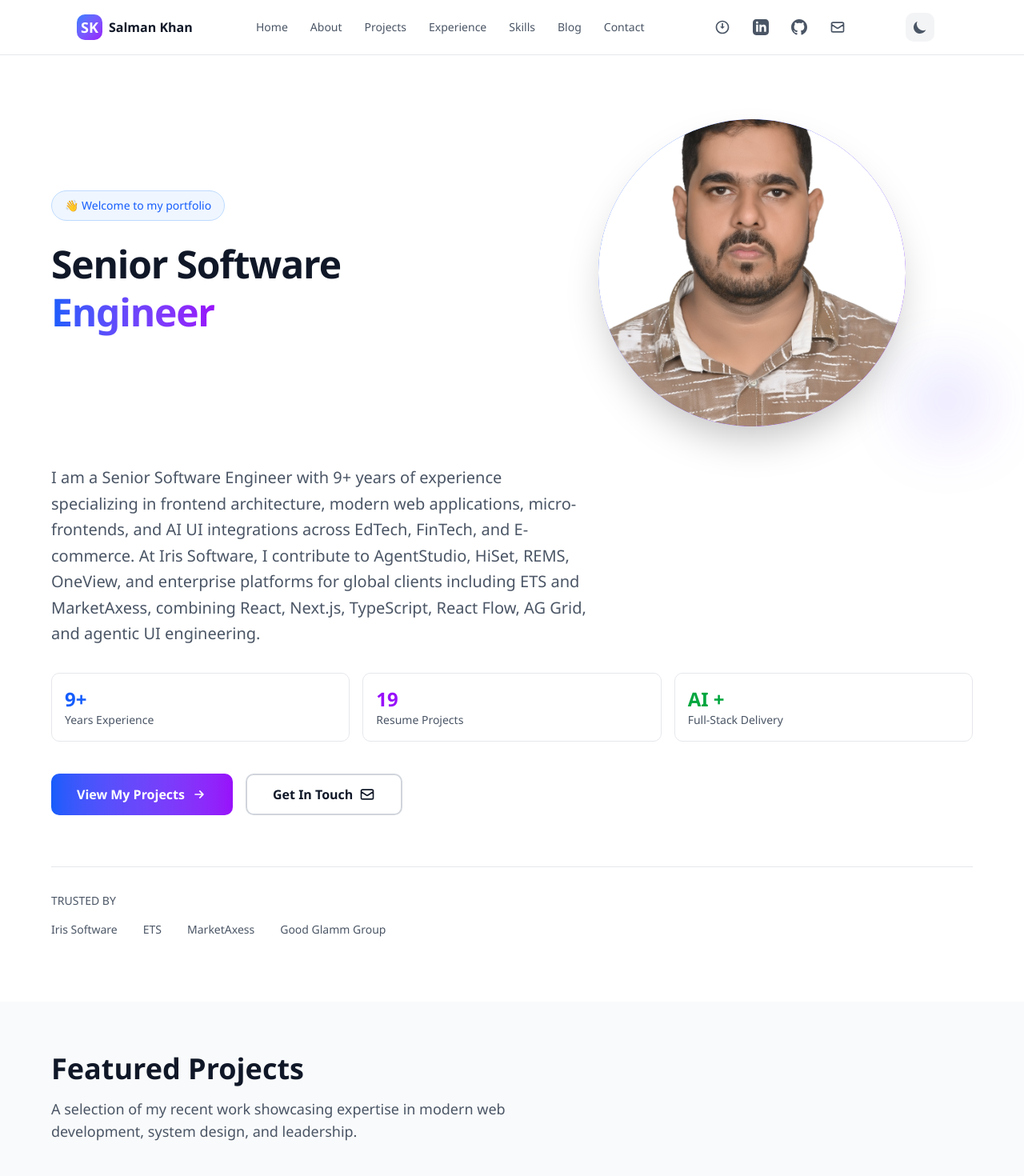
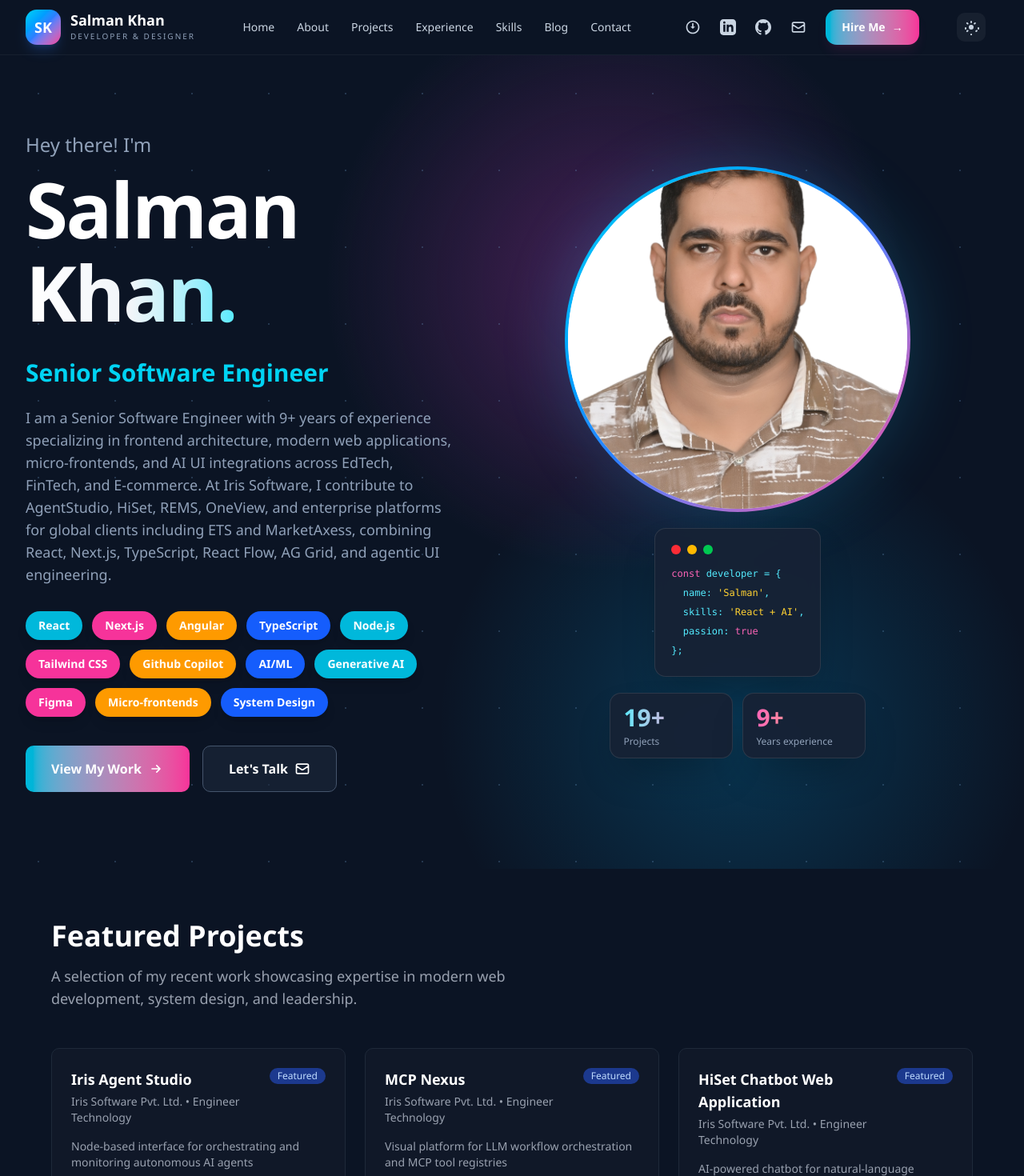
Before and after one commit to salman4Iris/portfolio_nextjs, a Next.js app: page / in a window 1280 px wide. Shown: the top 1470 px of the page at 80% size. Built offline with nearby package versions, Linux system fonts and the light colour scheme.

Commit message:
Ui Updated

```diff
--- a/app/globals.css
+++ b/app/globals.css
@@ -51,6 +51,7 @@
 :root {
   --font-sans: 'Segoe UI', 'Helvetica Neue', Arial, sans-serif;
   --font-mono: 'SFMono-Regular', 'SF Mono', Consolas, 'Liberation Mono', Menlo, monospace;
+  --home-background: #edf3fa;
   --background: oklch(1 0 0);
   --foreground: oklch(0.145 0 0);
   --card: oklch(1 0 0);
@@ -86,6 +87,7 @@
 }
 
 .dark {
+  --home-background: #0b1424;
   --background: oklch(0.145 0 0);
   --foreground: oklch(0.985 0 0);
   --card: oklch(0.205 0 0);
--- a/app/layout.tsx
+++ b/app/layout.tsx
@@ -51,7 +51,7 @@ export default function RootLayout({ children }: RootLayoutProps): JSX.Element {
         <meta name="theme-color" content="#000000" media="(prefers-color-scheme: dark)" />
       </head>
       <body className="flex min-h-screen flex-col bg-white dark:bg-black">
-        <ThemeProvider attribute="class" defaultTheme="system" enableSystem enableColorScheme>
+        <ThemeProvider attribute="class" defaultTheme="dark" enableSystem enableColorScheme>
           <Header />
           <main className="flex-grow">{children}</main>
           <Footer />
--- a/app/page.tsx
+++ b/app/page.tsx
@@ -15,12 +15,12 @@ export default function Home(): JSX.Element {
   const featuredProjects: readonly Project[] = getFeaturedProjects();
 
   return (
-    <div className="w-full">
+    <div className="w-full bg-[var(--home-background)]">
       {/* HERO SECTION */}
       <Hero />
 
       {/* FEATURED PROJECTS SECTION */}
-      <SectionWrapper className="bg-gray-50 dark:bg-gray-900">
+      <SectionWrapper className="bg-[var(--home-background)]">
         <div className="mb-12">
           <h2 className="mb-4 text-4xl font-bold text-gray-900 dark:text-white">
             Featured Projects
--- a/components/Header.tsx
+++ b/components/Header.tsx
@@ -36,20 +36,27 @@ export const Header = (): JSX.Element => {
   };
 
   if (!isMounted) {
-    return <header className="h-16 border-b border-gray-200 dark:border-gray-800" />;
+    return (
+      <header className="h-16 border-b border-slate-200 bg-[var(--home-background)] dark:border-slate-800" />
+    );
   }
 
   return (
-    <header className="sticky top-0 z-50 w-full border-b border-gray-200 bg-white dark:border-gray-800 dark:bg-black">
-      <nav className="mx-auto flex max-w-6xl items-center justify-between px-4 py-4 sm:px-6 lg:px-8">
+    <header className="sticky top-0 z-50 w-full border-b border-slate-200 bg-[var(--home-background)] text-slate-900 dark:border-white/5 dark:text-white">
+      <nav className="mx-auto flex max-w-7xl items-center justify-between px-4 py-3 sm:px-6 lg:px-8">
         {/* LOGO */}
-        <Link href="/" className="flex items-center space-x-2">
-          <div className="flex h-8 w-8 items-center justify-center rounded-lg bg-gradient-to-br from-blue-500 to-purple-600">
-            <span className="text-lg font-bold text-white">SK</span>
+        <Link href="/" className="flex items-center gap-3">
+          <div className="flex h-11 w-11 items-center justify-center rounded-xl bg-gradient-to-br from-cyan-400 via-blue-500 to-pink-500 shadow-lg shadow-blue-500/20">
+            <span className="text-lg font-black text-white">SK</span>
           </div>
-          <span className="hidden font-semibold text-gray-900 dark:text-white sm:inline">
-            Salman Khan
-          </span>
+          <div className="hidden sm:block">
+            <span className="block text-lg font-bold leading-none text-slate-900 dark:text-white">
+              Salman Khan
+            </span>
+            <span className="mt-1 block text-[10px] font-medium uppercase tracking-[0.2em] text-slate-400">
+              Developer &amp; Designer
+            </span>
+          </div>
         </Link>
 
         {/* DESKTOP NAVIGATION */}
@@ -61,7 +68,7 @@ export const Header = (): JSX.Element => {
                 href={item.href}
                 className={cn(
                   'px-3 py-2 text-sm font-medium transition-colors',
-                  'text-gray-600 hover:text-gray-900 dark:text-gray-400 dark:hover:text-white'
+                  'text-slate-700 hover:text-cyan-600 dark:text-slate-300 dark:hover:text-cyan-400'
                 )}
                 target={item.isExternal ? '_blank' : undefined}
                 rel={item.isExternal ? 'noopener noreferrer' : undefined}
@@ -73,21 +80,17 @@ export const Header = (): JSX.Element => {
         </div>
 
         {/* SOCIAL LINKS & RESUME */}
-        <div className="hidden items-center space-x-3 md:flex">
+        <div className="hidden items-center space-x-2 md:flex">
           {/* Download Resume */}
           {SITE_METADATA.resumeLink && (
             <a
               href={SITE_METADATA.resumeLink}
               download
-              className="rounded-lg p-2 text-gray-600 transition-colors hover:bg-gray-100 hover:text-green-600 dark:text-gray-400 dark:hover:bg-gray-800 dark:hover:text-green-400"
+              className="rounded-lg p-2 text-slate-600 transition-colors hover:bg-slate-900/5 hover:text-cyan-600 dark:text-slate-300 dark:hover:bg-white/10 dark:hover:text-cyan-400"
               aria-label="Download Resume"
               title="Download Resume"
             >
-              <svg
-                className="h-5 w-5"
-                fill="currentColor"
-                viewBox="0 0 24 24"
-              >
+              <svg className="h-5 w-5" fill="currentColor" viewBox="0 0 24 24">
                 <path d="M12 2C6.48 2 2 6.48 2 12s4.48 10 10 10 10-4.48 10-10S17.52 2 12 2zm0 18c-4.41 0-8-3.59-8-8s3.59-8 8-8 8 3.59 8 8-3.59 8-8 8zm3.5-9H13V6h-2v5H8.5l3.5 3.5 3.5-3.5z" />
               </svg>
             </a>
@@ -98,14 +101,10 @@ export const Header = (): JSX.Element => {
             href={SITE_METADATA.socialLinks.linkedin}
             target="_blank"
             rel="noopener noreferrer"
-            className="rounded-lg p-2 text-gray-600 transition-colors hover:bg-gray-100 hover:text-blue-600 dark:text-gray-400 dark:hover:bg-gray-800 dark:hover:text-blue-400"
+            className="rounded-lg p-2 text-slate-600 transition-colors hover:bg-slate-900/5 hover:text-cyan-600 dark:text-slate-300 dark:hover:bg-white/10 dark:hover:text-cyan-400"
             aria-label="LinkedIn"
           >
-            <svg
-              className="h-5 w-5"
-              fill="currentColor"
-              viewBox="0 0 24 24"
-            >
+            <svg className="h-5 w-5" fill="currentColor" viewBox="0 0 24 24">
               <path d="M19 0h-14c-2.761 0-5 2.239-5 5v14c0 2.761 2.239 5 5 5h14c2.762 0 5-2.239 5-5v-14c0-2.761-2.238-5-5-5zm-11 19h-3v-11h3v11zm-1.5-12.268c-.966 0-1.75-.79-1.75-1.764s.784-1.764 1.75-1.764 1.75.79 1.75 1.764-.783 1.764-1.75 1.764zm13.5 12.268h-3v-5.604c0-3.368-4-3.113-4 0v5.604h-3v-11h3v1.765c1.396-2.586 7-2.777 7 2.476v6.759z" />
             </svg>
           </a>
@@ -115,14 +114,10 @@ export const Header = (): JSX.Element => {
             href={SITE_METADATA.socialLinks.github}
             target="_blank"
             rel="noopener noreferrer"
-            className="rounded-lg p-2 text-gray-600 transition-colors hover:bg-gray-100 hover:text-gray-900 dark:text-gray-400 dark:hover:bg-gray-800 dark:hover:text-white"
+            className="rounded-lg p-2 text-slate-600 transition-colors hover:bg-slate-900/5 hover:text-slate-900 dark:text-slate-300 dark:hover:bg-white/10 dark:hover:text-white"
             aria-label="GitHub"
           >
-            <svg
-              className="h-5 w-5"
-              fill="currentColor"
-              viewBox="0 0 24 24"
-            >
+            <svg className="h-5 w-5" fill="currentColor" viewBox="0 0 24 24">
               <path d="M12 0c-6.626 0-12 5.373-12 12 0 5.302 3.438 9.8 8.207 11.387.599.111.793-.261.793-.577v-2.234c-3.338.726-4.033-1.416-4.033-1.416-.546-1.387-1.333-1.756-1.333-1.756-1.089-.745.083-.729.083-.729 1.205.084 1.839 1.237 1.839 1.237 1.07 1.834 2.807 1.304 3.492.997.107-.775.418-1.305.762-1.604-2.665-.305-5.467-1.334-5.467-5.931 0-1.311.469-2.381 1.236-3.221-.124-.303-.535-1.524.117-3.176 0 0 1.008-.322 3.301 1.23.957-.266 1.983-.399 3.003-.404 1.02.005 2.047.138 3.006.404 2.291-1.552 3.297-1.23 3.297-1.23.653 1.653.242 2.874.118 3.176.77.84 1.235 1.911 1.235 3.221 0 4.609-2.807 5.624-5.479 5.921.43.372.823 1.102.823 2.222v 3.293c0 .319.192.694.801.576 4.765-1.589 8.199-6.086 8.199-11.386 0-6.627-5.373-12-12-12z" />
             </svg>
           </a>
@@ -130,15 +125,10 @@ export const Header = (): JSX.Element => {
           {/* Email */}
           <a
             href={`mailto:${SITE_METADATA.socialLinks.email}`}
-            className="rounded-lg p-2 text-gray-600 transition-colors hover:bg-gray-100 hover:text-red-600 dark:text-gray-400 dark:hover:bg-gray-800 dark:hover:text-red-400"
+            className="rounded-lg p-2 text-slate-600 transition-colors hover:bg-slate-900/5 hover:text-pink-600 dark:text-slate-300 dark:hover:bg-white/10 dark:hover:text-pink-400"
             aria-label="Email"
           >
-            <svg
-              className="h-5 w-5"
-              fill="none"
-              stroke="currentColor"
-              viewBox="0 0 24 24"
-            >
+            <svg className="h-5 w-5" fill="none" stroke="currentColor" viewBox="0 0 24 24">
               <path
                 strokeLinecap="round"
                 strokeLinejoin="round"
@@ -147,6 +137,14 @@ export const Header = (): JSX.Element => {
               />
             </svg>
           </a>
+
+          <Link
+            href="/contact"
+            className="ml-2 inline-flex items-center gap-2 rounded-xl bg-gradient-to-r from-cyan-500 to-pink-500 px-5 py-3 text-sm font-bold text-white shadow-lg shadow-pink-500/10 transition-transform hover:-translate-y-0.5"
+          >
+            Hire Me
+            <span aria-hidden="true">→</span>
+          </Link>
         </div>
 
         {/* THEME TOGGLE & MOBILE MENU */}
@@ -154,7 +152,7 @@ export const Header = (): JSX.Element => {
           {/* Theme Toggle Button */}
           <button
             onClick={toggleTheme}
-            className="rounded-lg bg-gray-100 p-2 text-gray-600 transition-colors hover:bg-gray-200 dark:bg-gray-800 dark:text-gray-400 dark:hover:bg-gray-700"
+            className="rounded-lg bg-slate-900/5 p-2 text-slate-600 transition-colors hover:bg-slate-900/10 hover:text-slate-900 dark:bg-white/5 dark:text-slate-300 dark:hover:bg-white/10 dark:hover:text-white"
             aria-label="Toggle theme"
           >
             {theme === 'dark' ? (
@@ -171,7 +169,7 @@ export const Header = (): JSX.Element => {
           {/* Mobile Menu Button */}
           <button
             onClick={toggleMenu}
-            className="rounded-lg bg-gray-100 p-2 text-gray-600 transition-colors hover:bg-gray-200 dark:bg-gray-800 dark:text-gray-400 dark:hover:bg-gray-700 md:hidden"
+            className="rounded-lg bg-slate-900/5 p-2 text-slate-600 transition-colors hover:bg-slate-900/10 hover:text-slate-900 dark:bg-white/5 dark:text-slate-300 dark:hover:bg-white/10 dark:hover:text-white md:hidden"
             aria-label="Toggle menu"
           >
             <svg className="h-5 w-5" fill="none" stroke="currentColor" viewBox="0 0 24 24">
@@ -188,7 +186,7 @@ export const Header = (): JSX.Element => {
 
       {/* MOBILE NAVIGATION */}
       {isMenuOpen && (
-        <div className="border-t border-gray-200 dark:border-gray-800 md:hidden">
+        <div className="border-t border-slate-200 bg-[var(--home-background)] dark:border-white/10 md:hidden">
           <div className="space-y-1 px-4 py-2">
             {NAVIGATION_ITEMS.map(
               (item: NavigationItem): JSX.Element => (
@@ -197,8 +195,7 @@ export const Header = (): JSX.Element => {
                   href={item.href}
                   className={cn(
                     'block rounded-lg px-3 py-2 text-base font-medium transition-colors',
-                    'text-gray-600 hover:bg-gray-100 hover:text-gray-900',
-                    'dark:text-gray-400 dark:hover:bg-gray-800 dark:hover:text-white'
+                    'text-slate-700 hover:bg-slate-900/5 hover:text-slate-900 dark:text-slate-300 dark:hover:bg-white/10 dark:hover:text-white'
                   )}
                   onClick={(): void => setIsMenuOpen(false)}
                 >
--- a/components/Hero.tsx
+++ b/components/Hero.tsx
@@ -21,86 +21,62 @@ import { PROJECTS } from '@/content/projects';
  */
 export const Hero = (): JSX.Element => {
   const totalYears: number = calculateTotalExperienceYears();
+  const skillPills: readonly string[] = ['React', 'Next.js','Angular','TypeScript','Node.js','Tailwind CSS','Github Copilot','AI/ML','Generative AI','Figma','Micro-frontends','System Design'];
 
   return (
-    <section className="relative w-full overflow-hidden bg-white px-4 py-20 dark:bg-black sm:px-6 lg:px-8">
-      {/* BACKGROUND GRADIENT */}
-      <div className="absolute inset-0 -z-10 bg-gradient-to-br from-blue-50 via-white to-purple-50 dark:from-gray-900 dark:via-black dark:to-gray-900" />
-      <div className="absolute -top-40 right-0 -z-10 h-80 w-80 rounded-full bg-gradient-to-br from-blue-400 to-purple-600 opacity-10 blur-3xl dark:opacity-5" />
-      <div className="absolute -bottom-40 left-0 -z-10 h-80 w-80 rounded-full bg-gradient-to-tr from-purple-400 to-blue-600 opacity-10 blur-3xl dark:opacity-5" />
+    <section className="relative isolate min-h-[calc(100vh-5rem)] w-full overflow-hidden bg-[var(--home-background)] px-4 py-16 text-slate-900 sm:px-6 sm:py-20 dark:text-white lg:px-8 lg:py-24">
+      <div className="absolute inset-0 -z-10 bg-[radial-gradient(circle_at_60%_28%,rgba(193,57,190,0.2),transparent_34%),radial-gradient(circle_at_72%_82%,rgba(0,180,255,0.16),transparent_30%)] dark:bg-[radial-gradient(circle_at_60%_28%,rgba(193,57,190,0.32),transparent_34%),radial-gradient(circle_at_72%_82%,rgba(0,180,255,0.22),transparent_30%)]" />
+      <div className="absolute inset-0 -z-10 opacity-40 [background-image:radial-gradient(rgba(118,167,214,0.6)_1px,transparent_1px)] [background-size:96px_96px]" />
 
-      {/* CONTENT */}
-      <div className="mx-auto max-w-6xl">
-        <div className="grid items-center gap-12 md:grid-cols-2">
-          {/* TEXT CONTENT */}
-          <div>
-            <div className="mb-6 inline-flex items-center rounded-full border border-blue-200 bg-blue-50 px-4 py-2 text-sm font-medium text-blue-600 dark:border-blue-900 dark:bg-blue-950 dark:text-blue-400">
-              👋 Welcome to my portfolio
-            </div>
-
-            <h1 className="mb-6 text-5xl font-bold leading-tight tracking-tight text-gray-900 dark:text-white sm:text-6xl md:text-5xl">
-              Senior Software
+      <div className="mx-auto grid max-w-7xl items-center gap-14 lg:grid-cols-[0.9fr_1.1fr] lg:gap-8">
+        <div className="relative z-10 order-2 lg:order-1">
+          <p className="mb-3 text-xl font-medium text-slate-600 sm:text-2xl dark:text-slate-400">
+            Hey there! I&apos;m
+          </p>
+          <h1 className="max-w-xl text-4xl font-black leading-[1.08] tracking-tight sm:text-7xl lg:text-8xl">
+            Salman
             <br />
-              <span className="bg-gradient-to-r from-blue-600 to-purple-600 bg-clip-text text-transparent">
-                Engineer
+            <span className="bg-gradient-to-r from-slate-950 via-slate-700 to-blue-600 bg-clip-text text-transparent dark:from-white dark:via-slate-100 dark:to-cyan-300">
+              Khan.
             </span>
           </h1>
-          </div>
 
-          {/* PROFILE IMAGE */}
-          {SITE_METADATA.profileImage && (
-            <div className="relative mx-auto w-full max-w-xs md:max-w-none flex justify-center">
-              <div className="relative h-96 w-96 overflow-hidden rounded-full bg-gradient-to-br from-blue-400 to-purple-600 p-1 shadow-2xl">
-                <Image
-                  src={SITE_METADATA.profileImage}
-                  alt={SITE_METADATA.author}
-                  fill
-                  className="rounded-full object-cover object-center"
-                  priority
-                  sizes="(max-width: 768px) 100vw, 50vw"
-                />
-              </div>
-              <div className="absolute -bottom-4 -right-4 h-24 w-24 rounded-full bg-gradient-to-br from-blue-500 to-purple-500 opacity-20 blur-2xl" />
-            </div>
+          <p className="mt-6 text-xl font-bold text-slate-900 sm:mt-8 sm:text-3xl dark:text-slate-100">
+            <span className="text-cyan-400">Senior Software Engineer</span>
+          </p>
+          <p className="mt-6 max-w-xl text-base leading-7 text-slate-600 sm:text-lg dark:text-slate-400">
+            {ABOUT_CONTENT.bio}
+          </p>
+
+          <div className="mt-8 flex flex-wrap gap-3">
+            {skillPills.map(
+              (skill: string, index: number): JSX.Element => (
+                <span
+                  key={skill}
+                  className={cn(
+                    'rounded-full px-4 py-2 text-sm font-bold text-white shadow-lg',
+                    index % 4 === 0 && 'bg-cyan-500',
+                    index % 4 === 1 && 'bg-pink-500',
+                    index % 4 === 2 && 'bg-amber-500',
+                    index % 4 === 3 && 'bg-blue-600'
+                  )}
+                >
+                  {skill}
+                </span>
+              )
             )}
           </div>
 
-        {/* DESCRIPTION AND HIGHLIGHTS */}
-        <div className="mt-12">
-          <p className="mb-8 max-w-2xl text-lg leading-relaxed text-gray-600 dark:text-gray-400 sm:text-xl">
-            {ABOUT_CONTENT.bio}
-          </p>
-        </div>
-
-        {/* HIGHLIGHTS */}
-        <div className="mb-10 grid grid-cols-1 gap-4 sm:grid-cols-3">
-          <div className="rounded-lg border border-gray-200 bg-white/50 p-4 backdrop-blur-sm dark:border-gray-800 dark:bg-gray-900/50">
-            <div className="text-2xl font-bold text-blue-600 dark:text-blue-400">{totalYears}+</div>
-            <p className="text-sm text-gray-600 dark:text-gray-400">Years Experience</p>
-          </div>
-          <div className="rounded-lg border border-gray-200 bg-white/50 p-4 backdrop-blur-sm dark:border-gray-800 dark:bg-gray-900/50">
-            <div className="text-2xl font-bold text-purple-600 dark:text-purple-400">
-              {PROJECTS.length}
-            </div>
-            <p className="text-sm text-gray-600 dark:text-gray-400">Resume Projects</p>
-          </div>
-          <div className="rounded-lg border border-gray-200 bg-white/50 p-4 backdrop-blur-sm dark:border-gray-800 dark:bg-gray-900/50">
-            <div className="text-2xl font-bold text-green-600 dark:text-green-400">AI +</div>
-            <p className="text-sm text-gray-600 dark:text-gray-400">Full-Stack Delivery</p>
-          </div>
-        </div>
-
-        {/* CTA BUTTONS */}
-        <div className="flex flex-col gap-4 sm:flex-row">
+          <div className="mt-9 flex flex-col gap-4 sm:flex-row">
             <Link
               href="/projects"
               className={cn(
-              'inline-flex items-center justify-center rounded-lg px-8 py-3 font-semibold',
-              'text-white transition-all duration-200',
-              'bg-gradient-to-r from-blue-600 to-purple-600 hover:shadow-lg hover:shadow-blue-500/50'
+                'inline-flex items-center justify-center rounded-lg px-8 py-4 font-semibold',
+                'bg-gradient-to-r from-cyan-500 to-pink-500 text-white transition-all duration-200',
+                'hover:-translate-y-0.5 hover:shadow-lg hover:shadow-cyan-500/30'
               )}
             >
-            View My Projects
+              View My Work
               <svg className="ml-2 h-5 w-5" fill="none" stroke="currentColor" viewBox="0 0 24 24">
                 <path
                   strokeLinecap="round"
@@ -113,12 +89,12 @@ export const Hero = (): JSX.Element => {
             <Link
               href="/contact"
               className={cn(
-              'inline-flex items-center justify-center rounded-lg px-8 py-3 font-semibold',
-              'text-gray-900 transition-all duration-200 dark:text-white',
-              'border-2 border-gray-300 bg-white hover:bg-gray-50 dark:border-gray-700 dark:bg-gray-900 dark:hover:bg-gray-800'
+                'inline-flex items-center justify-center rounded-lg px-8 py-4 font-semibold',
+                'border border-slate-300 bg-white/60 text-slate-900 transition-all duration-200 dark:border-slate-600 dark:bg-slate-800/60 dark:text-white',
+                'hover:-translate-y-0.5 hover:border-cyan-400 hover:bg-white dark:hover:bg-slate-800'
               )}
             >
-            Get In Touch
+              Let&apos;s Talk
               <svg className="ml-2 h-5 w-5" fill="none" stroke="currentColor" viewBox="0 0 24 24">
                 <path
                   strokeLinecap="round"
@@ -129,15 +105,59 @@ export const Hero = (): JSX.Element => {
               </svg>
             </Link>
           </div>
+        </div>
 
-        {/* SOCIAL PROOF */}
-        <div className="mt-16 border-t border-gray-200 pt-8 dark:border-gray-800">
-          <p className="mb-4 text-sm font-medium text-gray-600 dark:text-gray-400">TRUSTED BY</p>
-          <div className="flex flex-wrap items-center gap-8 text-sm text-gray-600 dark:text-gray-400">
-            <span>Iris Software</span>
-            <span>ETS</span>
-            <span>MarketAxess</span>
-            <span>Good Glamm Group</span>
+        <div className="relative order-1 flex min-h-[15rem] flex-col items-center justify-center lg:order-2 lg:min-h-[38rem]">
+          {SITE_METADATA.profileImage && (
+            <div className="relative h-32 w-32 sm:h-56 sm:w-56 lg:h-[27rem] lg:w-[27rem]">
+              <div className="absolute inset-0 rounded-full bg-gradient-to-br from-cyan-400 via-blue-500 to-pink-500 p-1 shadow-[0_0_80px_rgba(26,184,235,0.22)]">
+                <div className="relative h-full w-full overflow-hidden rounded-full bg-slate-100">
+                  <Image
+                    src={SITE_METADATA.profileImage}
+                    alt={SITE_METADATA.author}
+                    fill
+                    className="object-cover object-center"
+                    priority
+                    sizes="(max-width: 768px) 18rem, (max-width: 1024px) 24rem, 27rem"
+                  />
+                </div>
+              </div>
+            </div>
+          )}
+
+          <div className="mt-5 hidden w-fit rounded-xl border border-slate-200 bg-white/95 p-5 shadow-2xl backdrop-blur dark:border-white/10 dark:bg-[#172235]/95 sm:block">
+            <div className="mb-3 flex gap-2">
+              <span className="h-3 w-3 rounded-full bg-red-500" />
+              <span className="h-3 w-3 rounded-full bg-amber-400" />
+              <span className="h-3 w-3 rounded-full bg-green-500" />
+            </div>
+            <code className="block text-xs leading-6 text-cyan-300">
+              <span className="text-pink-400">const</span> developer = {'{'}
+              <br />
+              &nbsp;&nbsp;name: <span className="text-amber-300">&apos;Salman&apos;</span>,
+              <br />
+              &nbsp;&nbsp;skills: <span className="text-amber-300">&apos;React + AI&apos;</span>,
+              <br />
+              &nbsp;&nbsp;passion: <span className="text-pink-400">true</span>
+              <br />
+              {'}'};
+            </code>
+          </div>
+
+          <div className="mt-5 flex w-full max-w-xs justify-center gap-3">
+            <div className="flex-1 rounded-xl border border-slate-200 bg-white/95 px-4 py-3 shadow-2xl backdrop-blur dark:border-white/10 dark:bg-[#172235]/95">
+              <div className="bg-gradient-to-r from-cyan-300 to-pink-400 bg-clip-text text-2xl font-black text-transparent sm:text-3xl">
+                {PROJECTS.length}+
+              </div>
+              <p className="mt-1 text-xs text-slate-500 dark:text-slate-400">Projects</p>
+            </div>
+
+            <div className="flex-1 rounded-xl border border-slate-200 bg-white/95 px-4 py-3 shadow-2xl backdrop-blur dark:border-white/10 dark:bg-[#172235]/95">
+              <div className="bg-gradient-to-r from-pink-400 to-amber-300 bg-clip-text text-2xl font-black text-transparent sm:text-3xl">
+                {totalYears}+
+              </div>
+              <p className="mt-1 text-xs text-slate-500 dark:text-slate-400">Years experience</p>
+            </div>
           </div>
         </div>
       </div>
```
Lines whose indentation alone changed are shown as unchanged.
